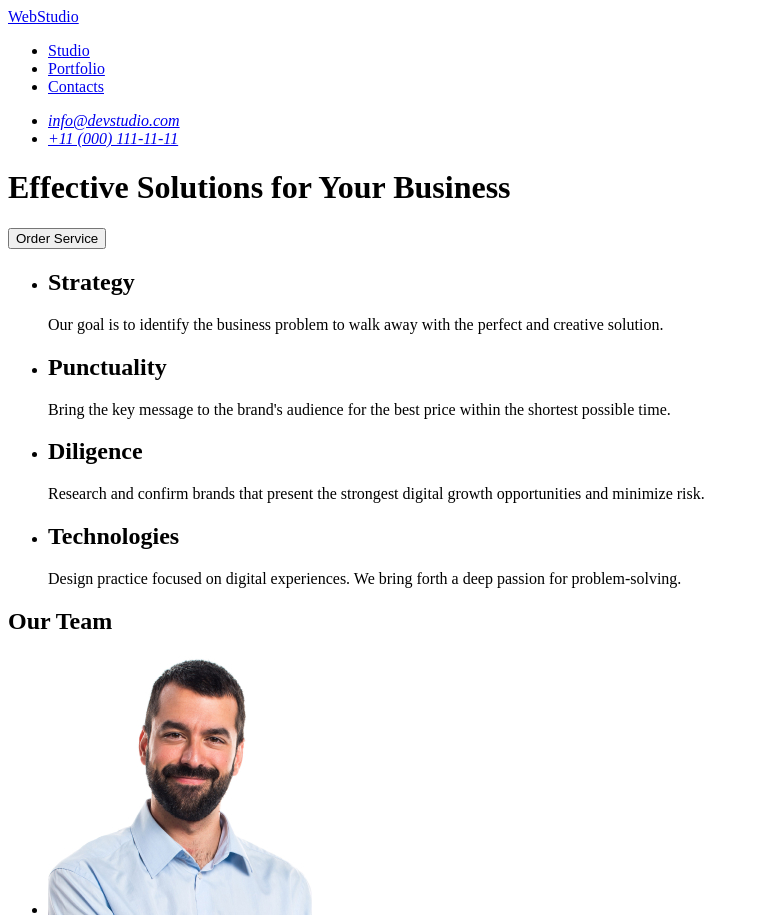
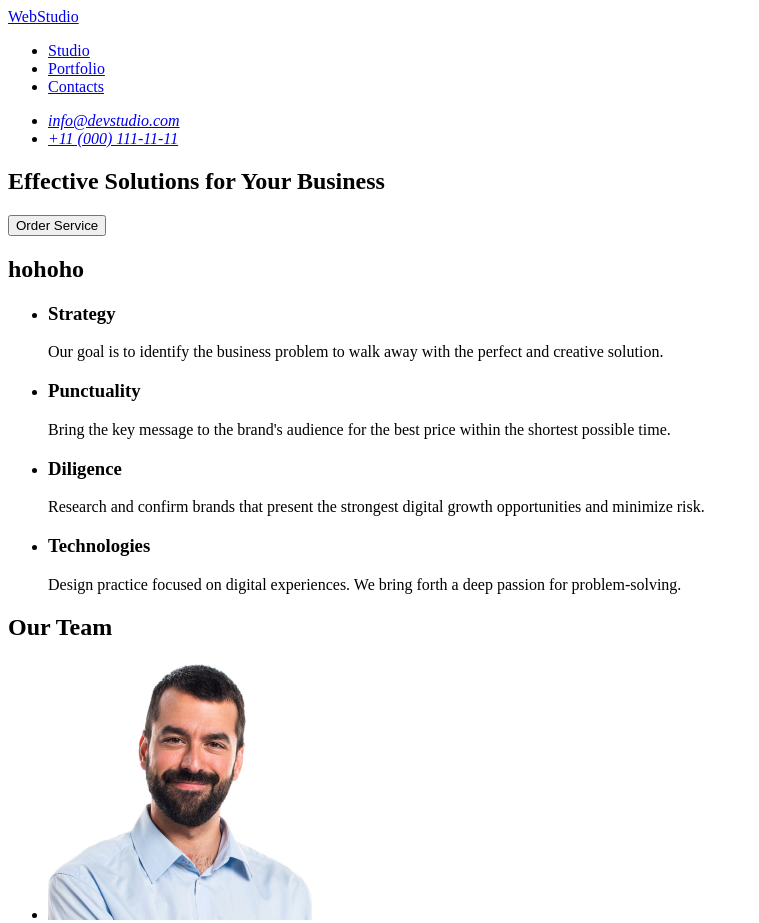
Before and after one commit to yulavakula/goit-markup-hw-01, a plain HTML site: page index.html in a window 1280 px wide. Shown: the top 923 px of the page, without its empty margins (0-759 px from the left). Drawn offline with Linux system fonts and the light colour scheme.

Commit message:
update index.html

```diff
--- a/index.html
+++ b/index.html
@@ -24,34 +24,35 @@
       </address>
     </header>
     <main>
-      <h1>Effective Solutions for Your Business</h1>
-      <button type="button">Order Service</button>
-
+      <section><h1>Effective Solutions for Your Business</h1>
+        <button type="button">Order Service</button>
+      </section>
       <section>
-        <ul>
+        <h2>hohoho</h2>
+      <ul>
           <li>
-            <h2>Strategy</h2>
+            <h3>Strategy</h3>
             <p>
               Our goal is to identify the business problem to walk away with the
               perfect and creative solution.
             </p>
           </li>
           <li>
-            <h2>Punctuality</h2>
+            <h3>Punctuality</h3>
             <p>
               Bring the key message to the brand's audience for the best price
               within the shortest possible time.
             </p>
           </li>
           <li>
-            <h2>Diligence</h2>
+            <h3>Diligence</h3>
             <p>
               Research and confirm brands that present the strongest digital
               growth opportunities and minimize risk.
             </p>
           </li>
           <li>
-            <h2>Technologies</h2>
+            <h3>Technologies</h3>
             <p>
               Design practice focused on digital experiences. We bring forth a
               deep passion for problem-solving.
```
